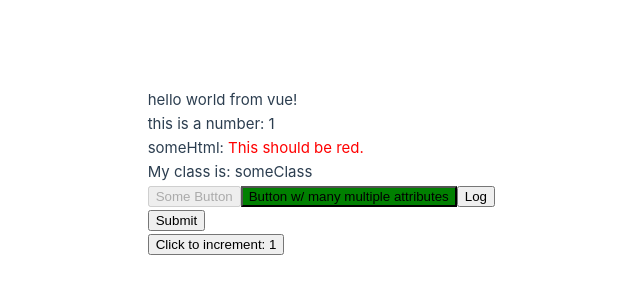
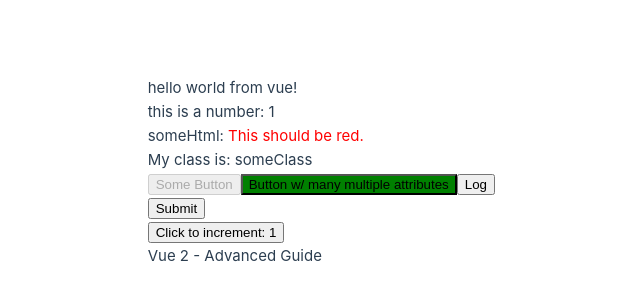
Before and after one commit to icarodredd/vuejs, a Vue app in the folder first-contact/: page / in a window 1280 px wide. Shown: the part 228-528 px from the top of the page, without its empty margins (122-762 px from the left). Built offline with nearby package versions, Linux system fonts and the light colour scheme.

Commit message:
computed function

```diff
--- a/first-contact/src/App.vue
+++ b/first-contact/src/App.vue
@@ -1,5 +1,5 @@
 <script setup lang="ts">
-import { ref } from 'vue'
+import { computed, ref } from 'vue'
 
 const one = 1
 const someHtml = "<span style='color: red'>This should be red.</span>"
@@ -11,6 +11,17 @@ const multipleAttributes = {
   id: 'randomId',
   style: 'background-color:green',
 }
+
+const author = ref({
+  name: 'John Doe',
+  books: [
+    'Vue 2 - Advanced Guide',
+    'Vue 3 - Basic Guide',
+    'Vue 4 - The Mystery',
+  ],
+})
+
+const getFirstBook = computed(() => author.value.books[0])
 
 function onSubmit() {
   console.log('submitted!')
@@ -32,6 +43,7 @@ function onSubmit() {
       <button type="submit">Submit</button>
     </form>
     <button @click="count++">Click to increment: {{ count }}</button>
+    <p>{{ getFirstBook }}</p>
   </main>
 </template>
 
```
